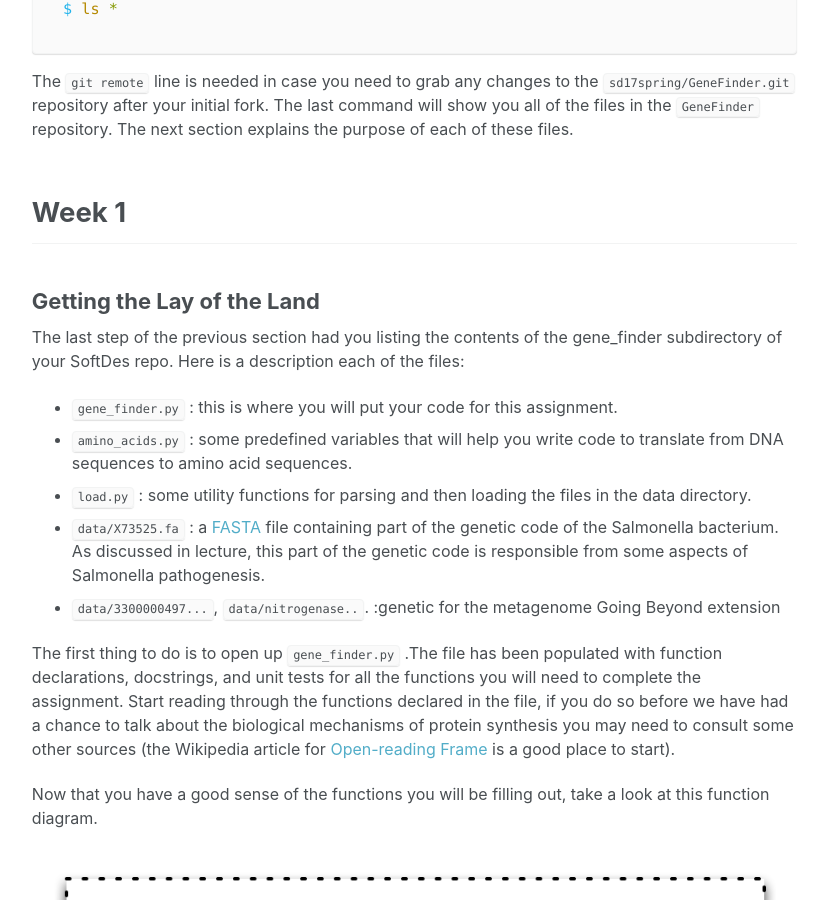
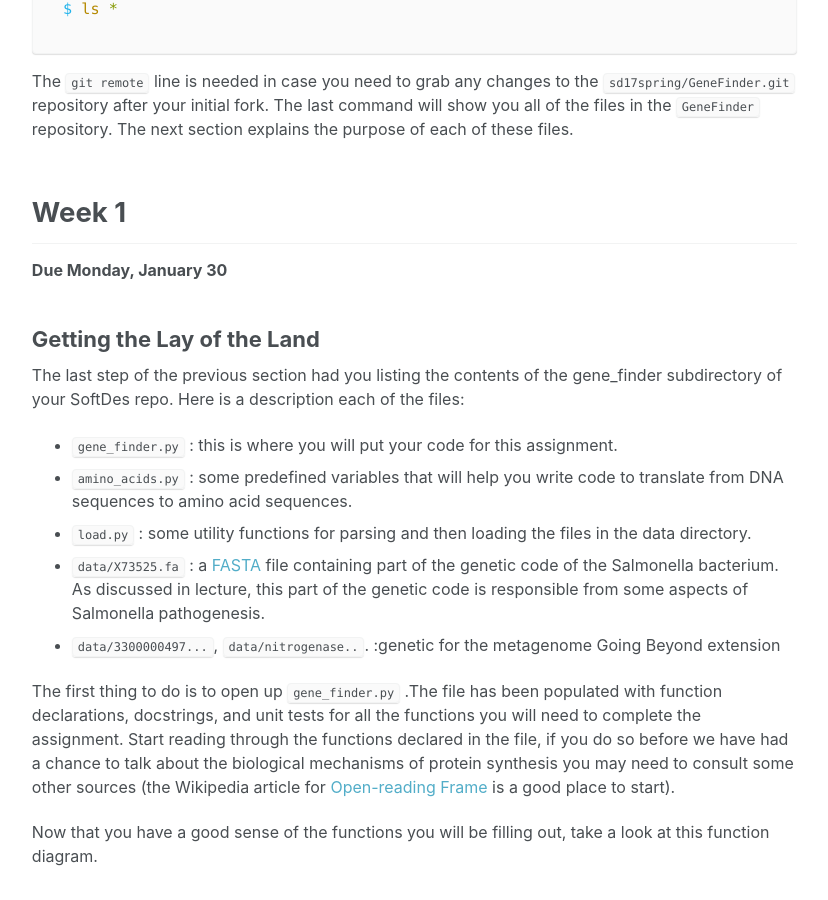
Before and after one commit to sd17spring/sd17spring.github.io, a Jekyll site: the page built from _assignments/mini-project-1-gene-finder.md, in a window 1280 px wide and 900 px high, scrolled down 4051 px. Shown: the whole window, without its empty margins (252-1080 px from the left). Built offline with Jekyll 4.4.1, drawn with Linux system fonts in a browser that asks for light colours; some of the changed text lies outside the part shown.

Commit message:
include dates on gene finder assignment page

````diff
--- a/_assignments/mini-project-1-gene-finder.md
+++ b/_assignments/mini-project-1-gene-finder.md
@@ -158,6 +158,8 @@
 
 ## Week 1
 
+**Due {{ page.parts[0].due_date | date: '%A, %B %d' }}**
+
 ### Getting the Lay of the Land
 
 The last step of the previous section had you listing the contents of the
@@ -227,7 +229,6 @@
 ``` python
 doctest.run_docstring_examples(get_complement, globals(), verbose=True)
 ```
-
 
 For this part of the assignment you will write code that takes a DNA sequence
 and returns a list of all open reading frames in that sequence. Recall that an
@@ -328,6 +329,8 @@
 The check in will be worth 20% of the final grade for this assignment.
 
 ## Week 2
+
+**Due {{ page.parts[1].due_date | date: '%A, %B %d' }}**
 
 This week you will be implementing the rest of the functions necessary to
 create your gene finder. Once you have done that, you will be using your code
````
